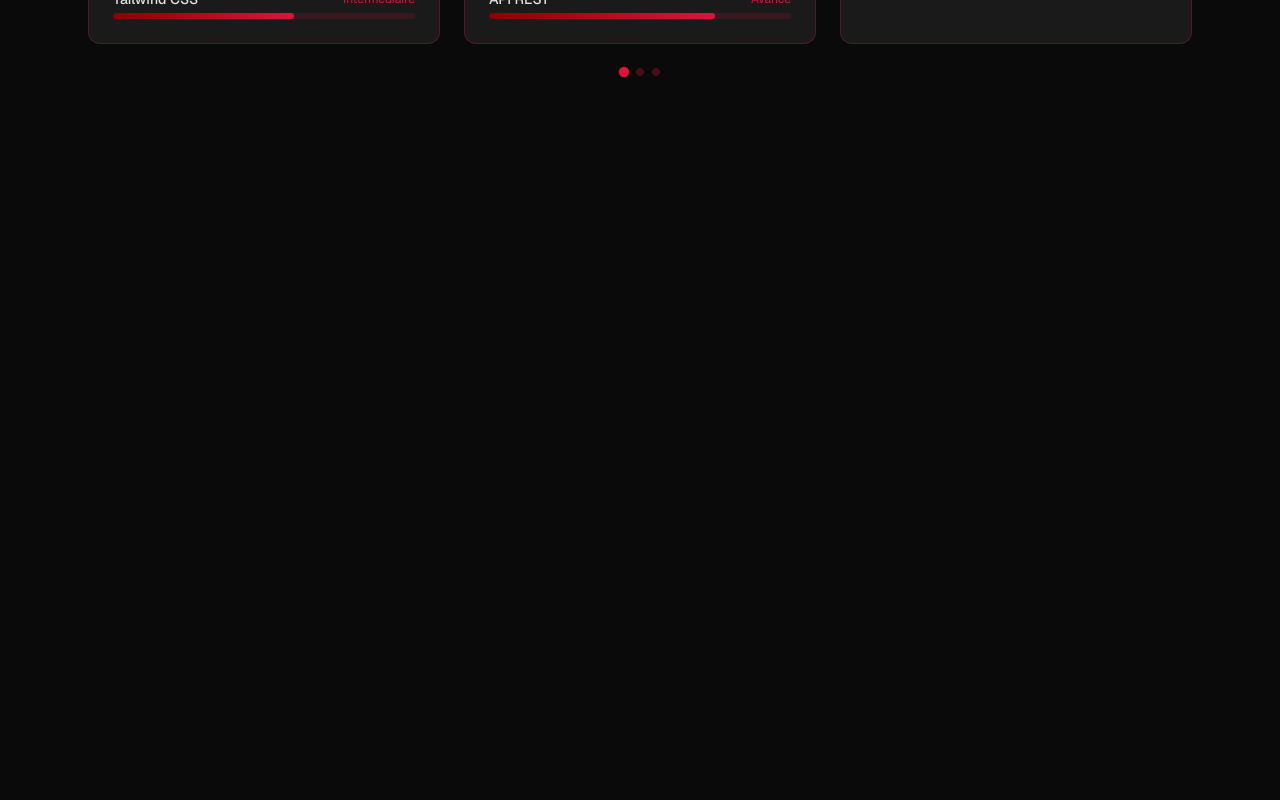
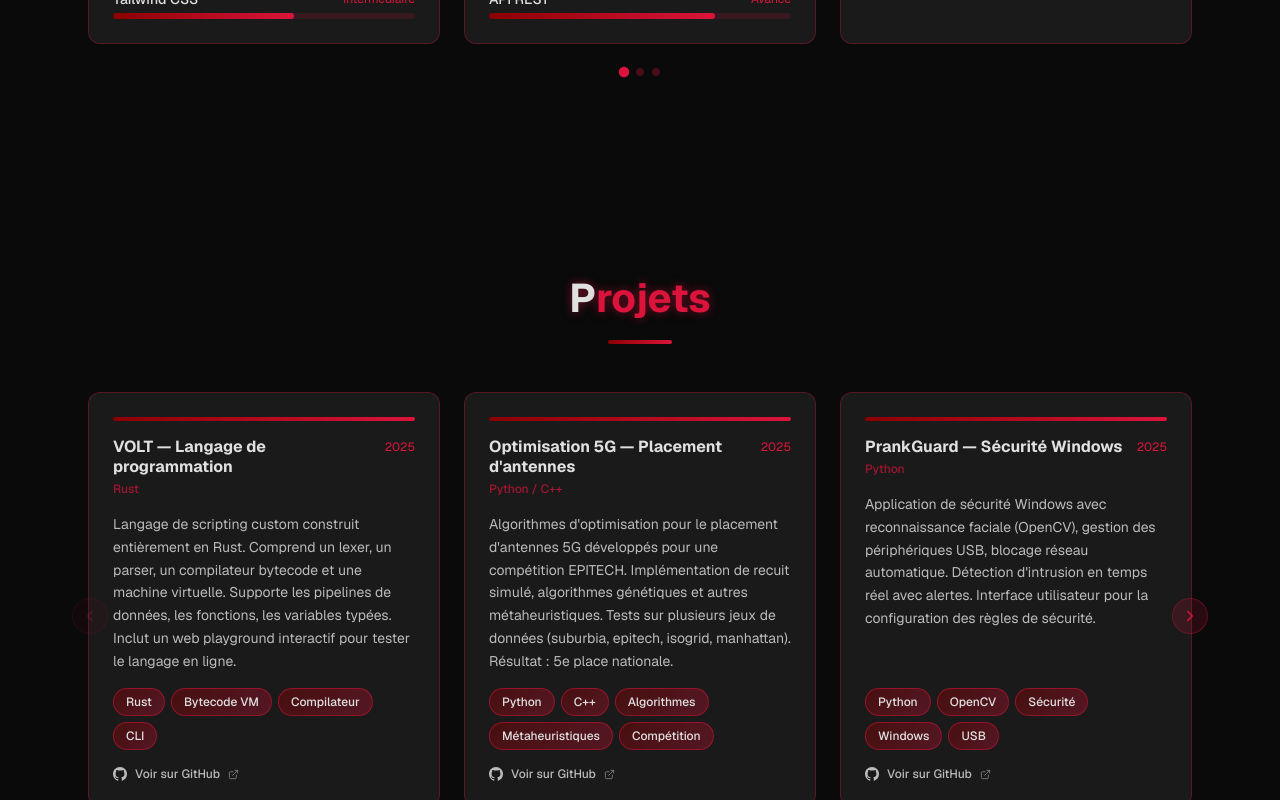
Before and after one commit to alterax-code/portfolio-nextjs, a Next.js app: page / in a window 1280 px wide. Shown: the part 2000-2800 px from the top of the page. Before the commit the page ends 2172 px from the top, so only its background shows below. Built offline with nearby package versions, Linux system fonts and the light colour scheme.

Commit message:
feat: add Projects section with GitHub links in carousel

```diff
--- a/app/page.tsx
+++ b/app/page.tsx
@@ -5,6 +5,7 @@ import Navbar from "@/components/Navbar";
 import Hero from "@/components/sections/Hero";
 import About from "@/components/sections/About";
 import Skills from "@/components/sections/Skills";
+import Projects from "@/components/sections/Projects";
 
 export default function Home() {
   const [cvModalOpen, setCvModalOpen] = useState(false);
@@ -16,6 +17,7 @@ export default function Home() {
         <Hero onOpenCvModal={() => setCvModalOpen(true)} />
         <About />
         <Skills />
+        <Projects />
         {/* CvModal — Phase 11 */}
         {cvModalOpen && (
           <dialog
--- /dev/null
+++ b/components/sections/Projects.tsx
@@ -0,0 +1,129 @@
+"use client";
+
+import { useLang } from "@/contexts/LangContext";
+import { useInView } from "@/hooks/useInView";
+import { projects, type Project } from "@/data/projects";
+import EmblaCarousel from "@/components/EmblaCarousel";
+import { ExternalLink } from "lucide-react";
+
+function GithubIcon({ size = 14 }: { size?: number }) {
+  return (
+    <svg width={size} height={size} viewBox="0 0 24 24" fill="currentColor" aria-hidden="true">
+      <path d="M12 0C5.37 0 0 5.37 0 12c0 5.31 3.435 9.795 8.205 11.385.6.105.825-.255.825-.57 0-.285-.015-1.23-.015-2.235-3.015.555-3.795-.735-4.035-1.41-.135-.345-.72-1.41-1.23-1.695-.42-.225-1.02-.78-.015-.795.945-.015 1.62.87 1.845 1.23 1.08 1.815 2.805 1.305 3.495.99.105-.78.42-1.305.765-1.605-2.67-.3-5.46-1.335-5.46-5.925 0-1.305.465-2.385 1.23-3.225-.12-.3-.54-1.53.12-3.18 0 0 1.005-.315 3.3 1.23.96-.27 1.98-.405 3-.405s2.04.135 3 .405c2.295-1.56 3.3-1.23 3.3-1.23.66 1.65.24 2.88.12 3.18.765.84 1.23 1.905 1.23 3.225 0 4.605-2.805 5.625-5.475 5.925.435.375.81 1.095.81 2.22 0 1.605-.015 2.895-.015 3.3 0 .315.225.69.825.57A12.02 12.02 0 0 0 24 12c0-6.63-5.37-12-12-12z" />
+    </svg>
+  );
+}
+
+function ProjectCard({
+  project,
+  lang,
+}: {
+  project: Project;
+  lang: "fr" | "en";
+}) {
+  const description =
+    lang === "fr" ? project.descriptionFr : project.descriptionEn;
+
+  return (
+    <div className="card p-6 h-full flex flex-col gap-4">
+      {/* Color bar */}
+      <div
+        className="w-full h-1 rounded-full"
+        style={{
+          background: "linear-gradient(90deg, #8B0000, #DC143C)",
+        }}
+      />
+
+      {/* Header */}
+      <div className="flex flex-col gap-1">
+        <div className="flex items-start justify-between gap-2">
+          <h3 className="text-base font-bold text-text-light leading-tight">
+            {project.title}
+          </h3>
+          <span
+            className="text-xs shrink-0 mt-0.5"
+            style={{ color: "#DC143C" }}
+          >
+            {project.date}
+          </span>
+        </div>
+        <p className="text-xs font-medium" style={{ color: "rgba(220,20,60,0.7)" }}>
+          {project.stack}
+        </p>
+      </div>
+
+      {/* Description */}
+      <p className="text-text-secondary text-sm leading-relaxed flex-1">
+        {description}
+      </p>
+
+      {/* Tags */}
+      <div className="flex flex-wrap gap-1.5">
+        {project.tags.map((tag) => (
+          <span key={tag} className="tech-tag">
+            {tag}
+          </span>
+        ))}
+      </div>
+
+      {/* GitHub link */}
+      <a
+        href={project.github}
+        target="_blank"
+        rel="noopener noreferrer"
+        className="flex items-center gap-2 text-xs font-medium mt-auto transition-all duration-200"
+        style={{ color: "#BBBBBB" }}
+        onMouseEnter={(e) => {
+          (e.currentTarget as HTMLAnchorElement).style.color = "#DC143C";
+        }}
+        onMouseLeave={(e) => {
+          (e.currentTarget as HTMLAnchorElement).style.color = "#BBBBBB";
+        }}
+        aria-label={`${project.title} — GitHub`}
+      >
+        <GithubIcon size={14} />
+        {lang === "fr" ? "Voir sur GitHub" : "View on GitHub"}
+        <ExternalLink size={11} style={{ opacity: 0.6 }} />
+      </a>
+    </div>
+  );
+}
+
+export default function Projects() {
+  const { t, lang } = useLang();
+  const { ref: sectionRef, inView } = useInView(0.1);
+
+  return (
+    <section
+      id="projects"
+      ref={sectionRef as React.RefObject<HTMLElement>}
+      className={`py-24 px-4 section-fade ${inView ? "visible" : ""}`}
+    >
+      <div className="max-w-6xl mx-auto">
+        {/* Section title */}
+        <div className="mb-12 text-center">
+          <h2 className="section-title">
+            {t.projects.sectionTitle === "Projets" ? (
+              <>P<span>rojets</span></>
+            ) : (
+              <>P<span>rojects</span></>
+            )}
+          </h2>
+          <div
+            className="mx-auto mt-3 h-1 w-16 rounded-full"
+            style={{ background: "linear-gradient(90deg, #8B0000, #DC143C)" }}
+          />
+        </div>
+
+        {/* Carousel */}
+        <div className="px-6">
+          <EmblaCarousel loop={false}>
+            {projects.map((project) => (
+              <ProjectCard key={project.id} project={project} lang={lang} />
+            ))}
+          </EmblaCarousel>
+        </div>
+      </div>
+    </section>
+  );
+}
```
